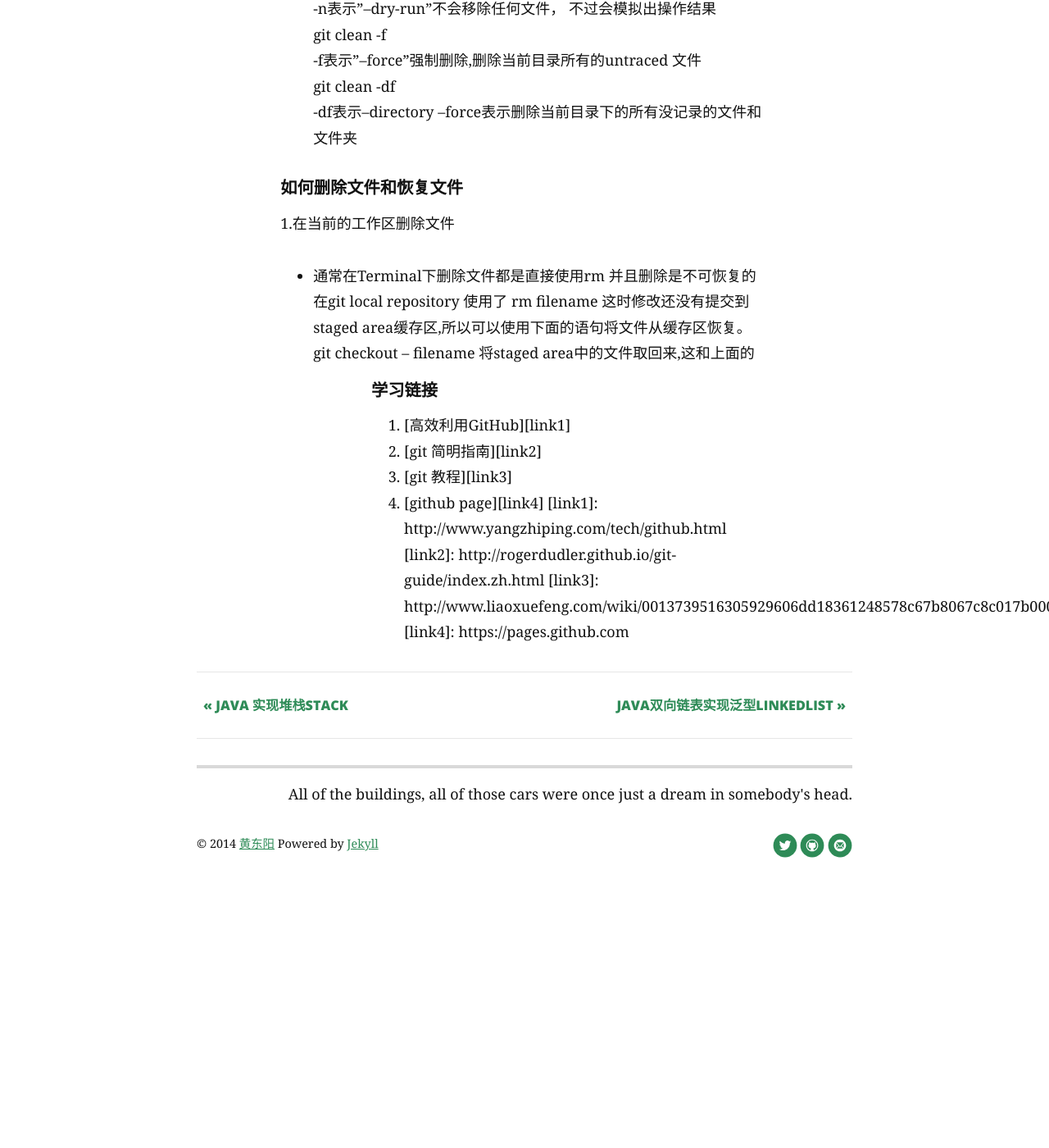
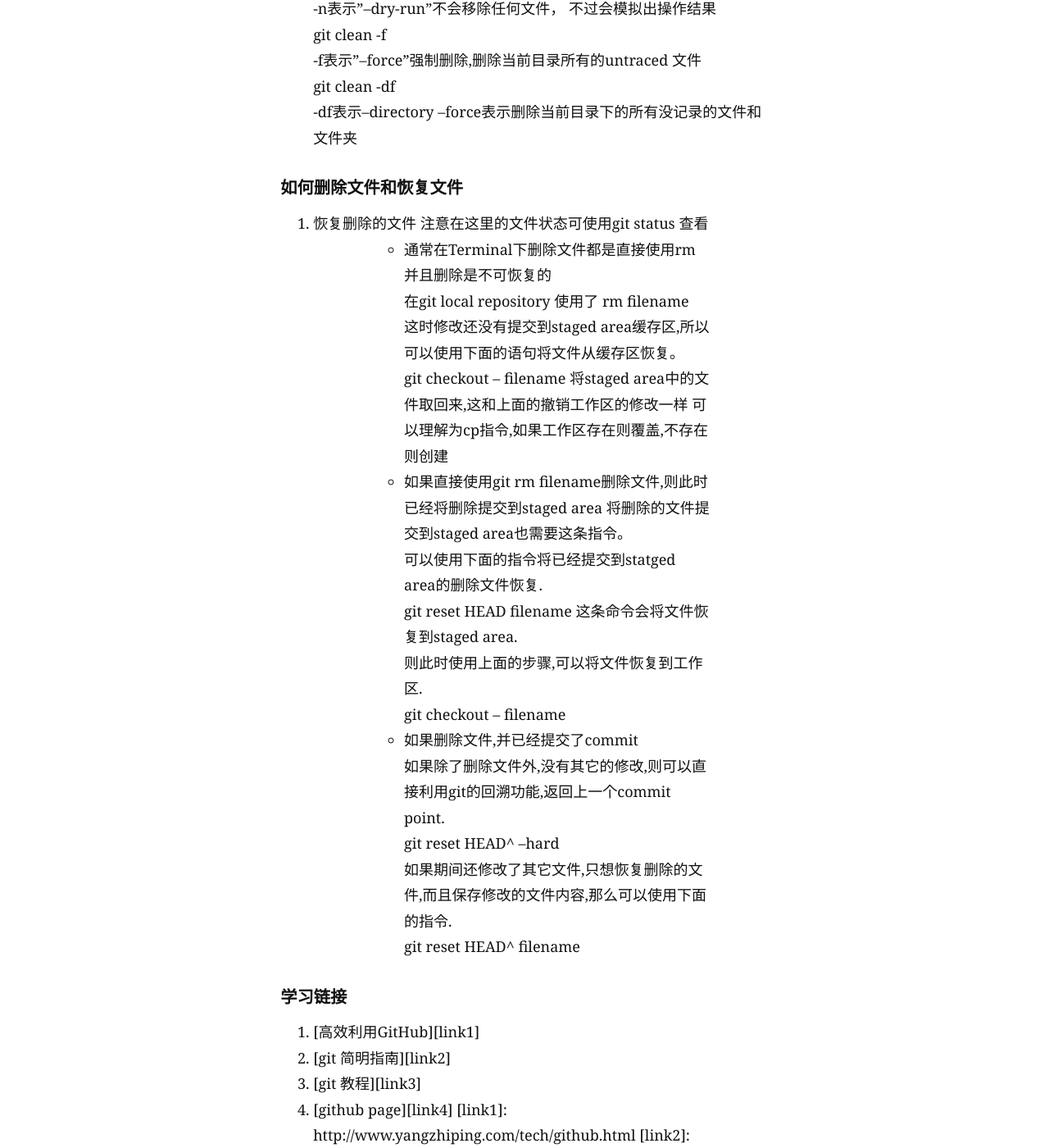
Before and after one commit to Root-shady/Flog, a Jekyll site: the page built from _posts/Linux/2015-03-04-Git命令.markdown, in a window 1280 px wide and 1400 px high, scrolled down 1866 px. Shown: the whole window at 82% size. Built offline with Jekyll 4.4.1, drawn with Linux system fonts in a browser that asks for light colours; nearby versions of some CDN libraries; some web fonts are replaced; Markdown is read by kramdown in place of the engine named in the settings; comment, search, counter and statistics services are not loaded; before the commit the page ends 3000 px from its top, so only the background shows below that.

Commit message:
Editing the Git post

```diff
--- a/_posts/Linux/2015-03-04-Git命令.markdown
+++ b/_posts/Linux/2015-03-04-Git命令.markdown
@@ -34,11 +34,27 @@ category: Linux
 		-df表示--directory --force表示删除当前目录下的所有没记录的文件和文件夹
 
 ####如何删除文件和恢复文件
-1.在当前的工作区删除文件
+
+1. 恢复删除的文件
+注意在这里的文件状态可使用git status 查看
 * 通常在Terminal下删除文件都是直接使用rm 并且删除是不可恢复的
    在git local repository 使用了 rm filename
    这时修改还没有提交到staged area缓存区,所以可以使用下面的语句将文件从缓存区恢复。
-   git checkout -- filename  将staged area中的文件取回来,这和上面的
+   git checkout -- filename  将staged area中的文件取回来,这和上面的撤销工作区的修改一样
+   可以理解为cp指令,如果工作区存在则覆盖,不存在则创建
+* 如果直接使用git rm filename删除文件,则此时已经将删除提交到staged area
+  将删除的文件提交到staged area也需要这条指令。
+  可以使用下面的指令将已经提交到statged area的删除文件恢复.
+  git reset HEAD filename
+  这条命令会将文件恢复到staged area.
+  则此时使用上面的步骤,可以将文件恢复到工作区.
+  git checkout -- filename
+* 如果删除文件,并已经提交了commit
+  如果除了删除文件外,没有其它的修改,则可以直接利用git的回溯功能,返回上一个commit point.
+  git reset HEAD^ --hard
+  如果期间还修改了其它文件,只想恢复删除的文件,而且保存修改的文件内容,那么可以使用下面的指令.
+  git reset HEAD^ filename
+
 ####学习链接
 1. [高效利用GitHub][link1]
 2. [git 简明指南][link2]
--- a/_posts/Linux/2015-03-08-Linux命令行.markdown
+++ b/_posts/Linux/2015-03-08-Linux命令行.markdown
@@ -5,7 +5,7 @@ category: Linux
 date: 2015-03-08
 comment: true
 ---
-   <p class="intro"><span style="dropcap">U</spa>nix was not designed to stop its users from doing stupid things, as that would also stop them from doing clever things.<p>
+   <p class="intro"><span style="dropcap">U</span>nix was not designed to stop its users from doing stupid things, as that would also stop them from doing clever things.<p>
 <p style="text-indent: 50px;"></p>
 <p style="text-indent: 50px;"></p>
 <p style="text-indent: 50px;"></p>
```
